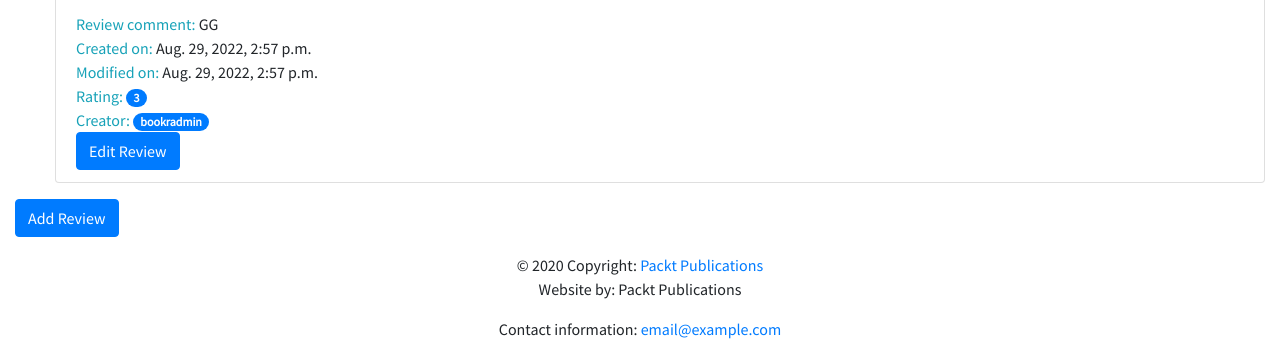
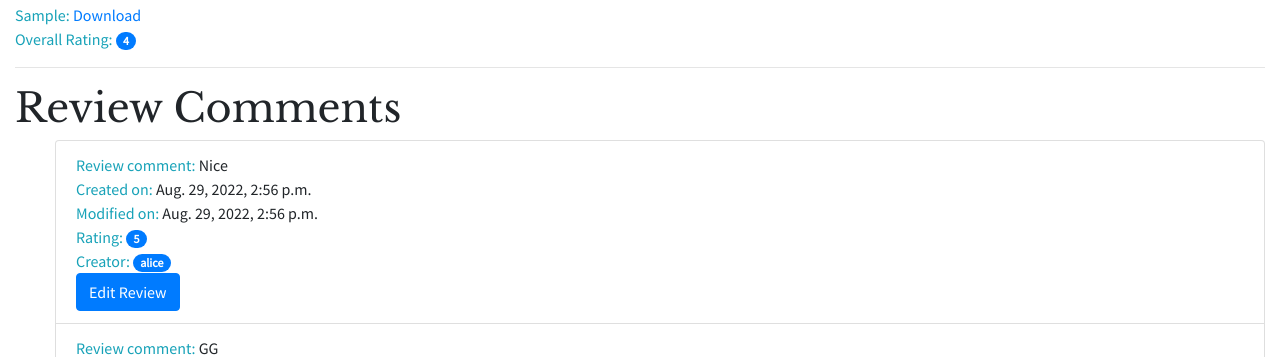
Before and after one commit to Dmytro-bit/django-bookr, a Django app: page /book/2/ in a window 1280 px wide. Shown: the part 550-907 px from the top of the page. Run offline with Django 3.2, Linux system fonts and the light colour scheme; data comes from the database, SQL or seed files in the repository; some libraries are stand-ins or nearby versions.

Commit message:
Chapter 8 Ac.8.1(end) -fixed gh

```diff
--- a/reviews/templates/reviews/book_details.html
+++ b/reviews/templates/reviews/book_details.html
@@ -3,12 +3,21 @@
 {% block content %}
 <h1>Book Details</h1>
 <hr>
+    {% if book.cover %}
+      <img src="{{ book.cover.url }}">
+      <br>
+    {% endif %}
+
       <span class="text-info">Title: </span> <span>{{ book.title }}</span>
       <br>
       <span class="text-info">Publisher: </span><span>{{ book.publisher }}</span>
       <br>
       <span class="text-info">Publication Date: </span><span>{{ book.publication_date }}</span>
       <br>
+      {% if book.sample %}
+        <span class="text-info">Sample: </span><span><a href="{{ book.sample.url }}">Download</a> </span>
+        <br>
+      {%endif%}
       {% if overall_rating %}
       <span class="text-info">Overall Rating: </span><span class="badge badge-primary badge-pill">{{ overall_rating }}</span>
       <br>
--- a/templates/base.html
+++ b/templates/base.html
@@ -36,7 +36,7 @@
           </div>
         </nav>
         <div class="container-fluid">
-        {% for message in messages %}gh
+        {% for message in messages %}
           <div class="alert alert-{% if message.level_tag == 'error' %}danger{% else %}{{ message.level_tag }}{% endif %}" role="alert">
             {{ message }}
           </div>
```
